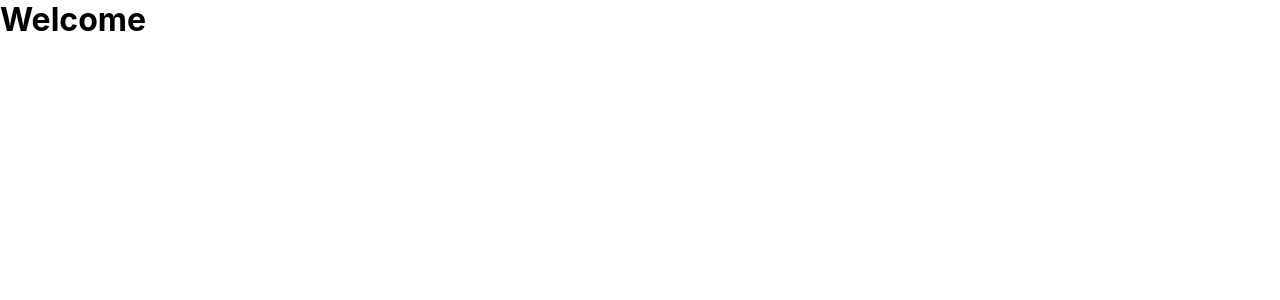
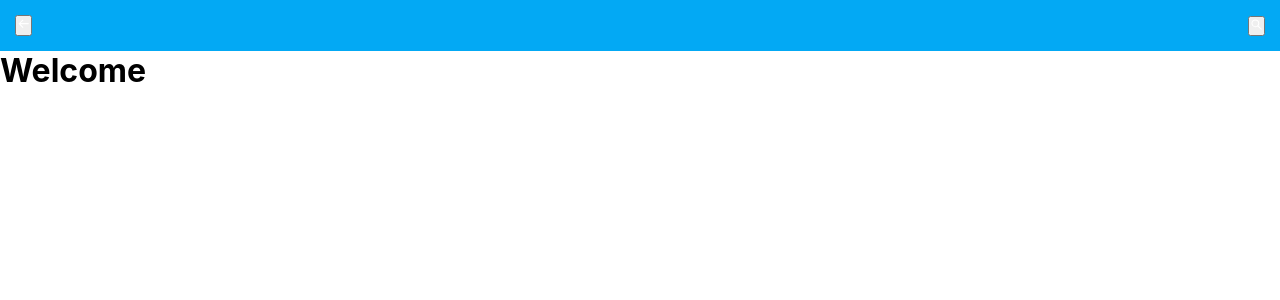
Before and after one commit to popingalov/socialbar, a React (Create React App) app: page / in a window 1280 px wide. Shown: the top 300 px of the page. Built offline with nearby package versions, Linux system fonts and the light colour scheme.

Commit message:
first commit

```diff
--- a/package.json
+++ b/package.json
@@ -17,6 +17,7 @@
     "i18next": "^22.1.5",
     "react": "^18.2.0",
     "react-dom": "^18.2.0",
+    "react-icons": "^4.7.1",
     "react-redux": "^8.0.5",
     "react-router": "^6.4.5",
     "react-router-dom": "^6.4.5",
--- a/src/App.tsx
+++ b/src/App.tsx
@@ -1,6 +1,7 @@
 import React, { useId, Suspense } from 'react';
 import { Routes, Route } from 'react-router-dom';
 import styled, { createGlobalStyle } from 'styled-components';
+import NavigationBar from './Components/NavigationBar';
 const Global = createGlobalStyle`
 * {
        margin:0;
@@ -12,6 +13,7 @@ function App() {
   return (
     <>
       <Global />
+      <NavigationBar />
       <Suspense fallback={<p>Крутий спінер</p>}>
         <Routes>
           <Route path="/" element={<h1>Welcome</h1>} />
--- a/src/Components/BoxTest/BoxTest.styl
+++ /dev/null
@@ -1 +0,0 @@
-.BoxTest {}
--- /dev/null
+++ b/src/Components/NavigationBar/NavigationBar.styled.ts
@@ -0,0 +1,12 @@
+import styled from 'styled-components';
+
+export const Wrapper = styled.nav`
+  display: flex;
+  justify-content: space-between;
+  padding: 15px;
+  background-color: #03a9f4;
+`;
+
+export const ButtonIcon = styled.button`
+  color: #fff;
+`;
--- /dev/null
+++ b/src/Components/NavigationBar/NavigationBar.tsx
@@ -0,0 +1,45 @@
+import { useState } from 'react';
+import { useNavigate } from 'react-router-dom';
+
+import { AiOutlineMenu, AiOutlineSearch } from 'react-icons/ai';
+import { BiArrowBack, BiDotsVerticalRounded } from 'react-icons/bi';
+
+import SearchBar from 'Components/SearchBar';
+
+import { Wrapper, ButtonIcon } from './NavigationBar.styled';
+
+const Navigation = () => {
+  const navigate = useNavigate();
+
+  const [isSearch, setSearch] = useState(false);
+
+  const handleBackButton = () => {
+    if (isSearch) setSearch(false);
+    else navigate(-1);
+  };
+
+  const handleSearchButton = () => {
+    setSearch(true);
+  };
+
+  return (
+    <Wrapper>
+      <ButtonIcon onClick={handleBackButton}>
+        <BiArrowBack />
+        {/* <AiOutlineMenu /> */}
+      </ButtonIcon>
+
+      {isSearch && <SearchBar />}
+
+      <div>
+        <ButtonIcon onClick={handleSearchButton}>
+          <AiOutlineSearch />
+        </ButtonIcon>
+
+        {/* <BiDotsVerticalRounded /> */}
+      </div>
+    </Wrapper>
+  );
+};
+
+export default Navigation;
--- /dev/null
+++ b/src/Components/NavigationBar/index.ts
@@ -0,0 +1 @@
+export { default } from './NavigationBar';
--- /dev/null
+++ b/src/Components/SearchBar/SearchBar.styled.ts
@@ -0,0 +1,3 @@
+import styled from 'styled-components';
+
+export const Wrapper = styled.div``;
--- /dev/null
+++ b/src/Components/SearchBar/SearchBar.tsx
@@ -0,0 +1,9 @@
+import { useState } from 'react';
+
+import { Wrapper } from './SearchBar.styled';
+
+const SearchBar = () => {
+  return <div>serach query</div>
+}
+
+export default SearchBar;
--- /dev/null
+++ b/src/Components/SearchBar/index.ts
@@ -0,0 +1 @@
+export { default } from './SearchBar';
```
Also changed, not shown: src/Components/BoxTest/BoxTest.tsx (deleted, +0 -12 lines), src/redux/store.ts (+9 -9 lines), tsconfig.json (+3 -8 lines), 1 other file (tests, documents, lock files or other folders).
